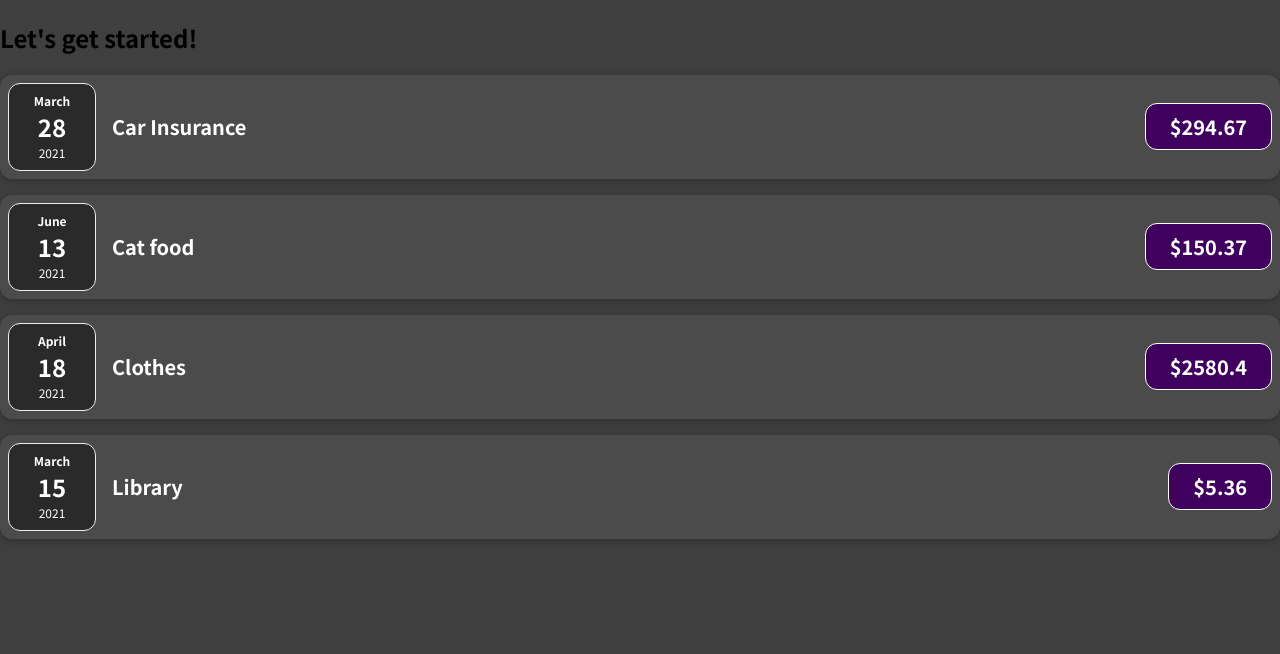
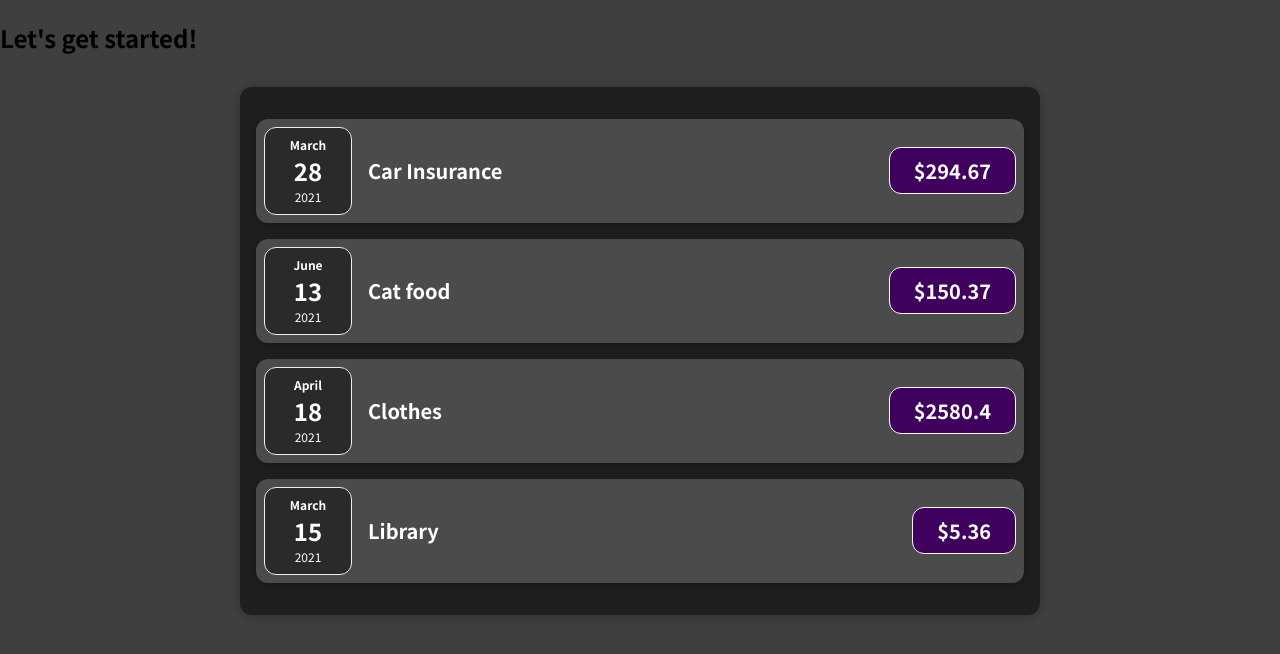
Before and after one commit to gabrielgfaria/react-complete-guide, a JavaScript app: page / in a window 1280 px wide. Shown: the top 654 px of the page. Built offline with nearby package versions, Linux system fonts and the light colour scheme.

Commit message:
Exercise1 - Separate expenses into new component

```diff
--- a/src/App.js
+++ b/src/App.js
@@ -1,35 +1,17 @@
-import ExpenseItem from "./components/ExpenseItem";
+import Expenses from "./components/Expenses";
 
 function App() {
   const expenses = [
     { title: "Car Insurance", amount: 294.67, date: new Date(2021, 2, 28) },
     { title: "Cat food", amount: 150.37, date: new Date(2021, 5, 13) },
-    { title: "Clothes", amount: 2580.40, date: new Date(2021, 3, 18) },
+    { title: "Clothes", amount: 2580.4, date: new Date(2021, 3, 18) },
     { title: "Library", amount: 5.36, date: new Date(2021, 2, 15) },
   ];
+
   return (
     <div>
       <h2>Let's get started!</h2>
-      <ExpenseItem
-        title={expenses[0].title}
-        amount={expenses[0].amount}
-        date={expenses[0].date}
-      />
-      <ExpenseItem
-        title={expenses[1].title}
-        amount={expenses[1].amount}
-        date={expenses[1].date}
-      />
-      <ExpenseItem
-        title={expenses[2].title}
-        amount={expenses[2].amount}
-        date={expenses[2].date}
-      />
-      <ExpenseItem
-        title={expenses[3].title}
-        amount={expenses[3].amount}
-        date={expenses[3].date}
-      />
+      <Expenses items={expenses} />
     </div>
   );
 }
--- a/src/components/ExpenseItem.js
+++ b/src/components/ExpenseItem.js
@@ -1,5 +1,4 @@
 import "./ExpenseItem.css";
-import "./ExpenseDate";
 import ExpenseDate from "./ExpenseDate";
 
 function ExpenseItem(props) {
--- /dev/null
+++ b/src/components/Expenses.css
@@ -0,0 +1,9 @@
+.expenses {
+    padding: 1rem;
+    background-color: rgb(31, 31, 31);
+    margin: 2rem auto;
+    width: 50rem;
+    max-width: 95%;
+    border-radius: 12px;
+    box-shadow: 0 1px 8px rgba(0, 0, 0, 0.25);
+  }
--- /dev/null
+++ b/src/components/Expenses.js
@@ -0,0 +1,31 @@
+import "./Expenses.css";
+import ExpenseItem from "./ExpenseItem";
+
+function Expenses(props) {
+  return (
+    <div className="expenses">
+      <ExpenseItem
+        title={props.items[0].title}
+        amount={props.items[0].amount}
+        date={props.items[0].date}
+      />
+      <ExpenseItem
+        title={props.items[1].title}
+        amount={props.items[1].amount}
+        date={props.items[1].date}
+      />
+      <ExpenseItem
+        title={props.items[2].title}
+        amount={props.items[2].amount}
+        date={props.items[2].date}
+      />
+      <ExpenseItem
+        title={props.items[3].title}
+        amount={props.items[3].amount}
+        date={props.items[3].date}
+      />
+    </div>
+  );
+}
+
+export default Expenses;
```
Also changed, not shown: 1 other file (tests, documents, lock files or other folders).
